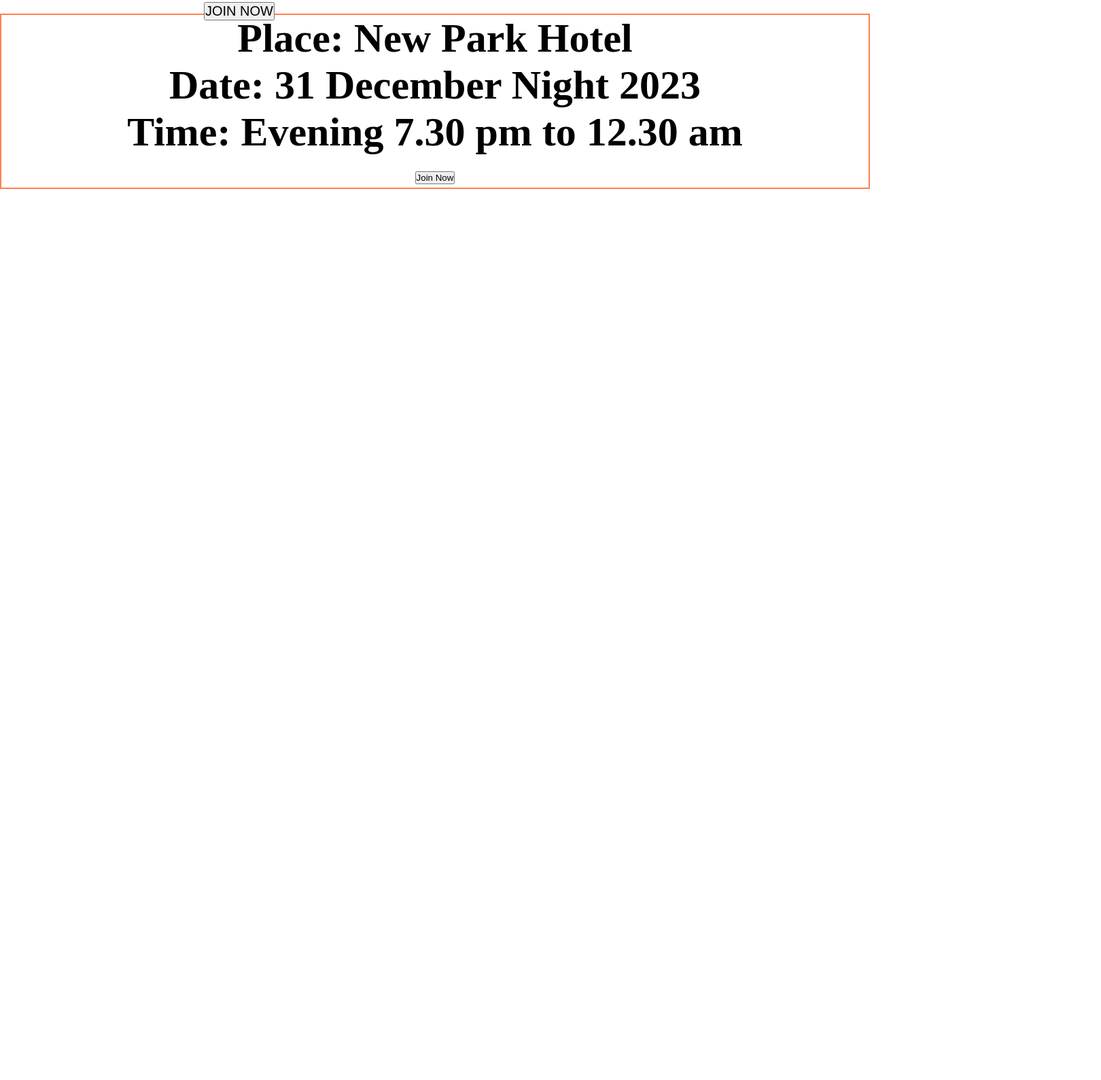
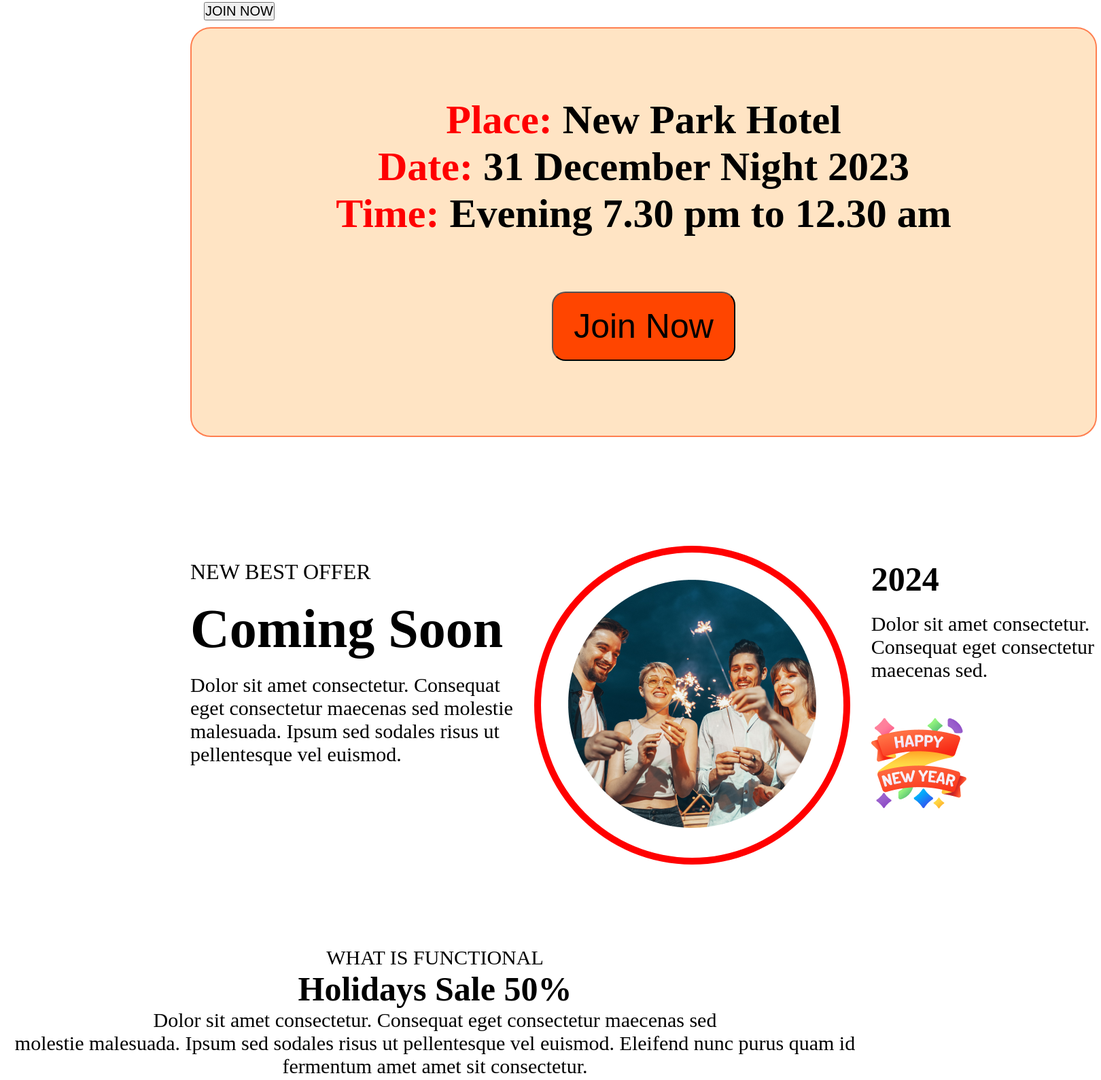
Before and after one commit to ahamedhr4D/assign-1, a plain HTML site: page code/index.html in a window 1280 px wide. Shown: the part 2223-3812 px from the top of the page at 68% size, 1620 px wide, since content can reach past the window. Before the commit the page ends 2501 px from the top, so only its background shows below. Drawn offline with Linux system fonts and the light colour scheme.

Commit message:
added banner

```diff
--- a/code/index.html
+++ b/code/index.html
@@ -51,13 +51,67 @@
 <!-- 3rd banner -->
 <section>
     <div class="span">
-        <h1><span class="Place">Place:</span> New Park Hotel</h1>
-        <h1><span>Date:</span> 31 December Night 2023</h1>
-        <h1><span>Time:</span> Evening 7.30 pm to 12.30 am</h1>
-        <div class="btn-primay"><button>Join Now</button></div>
+        <h1><span class="place">Place:</span> New Park Hotel</h1>
+        <h1><span class="place">Date:</span> 31 December Night 2023</h1>
+        <h1><span class="place">Time:</span> Evening 7.30 pm to 12.30 am</h1>
+        <div ><button class="btn-primay">Join Now</button></div>
     </div>
 </section>
 <!-- 3rd banner end-->
+<!-- offers start-->
+<section>
+    <div class="offers">
+        <div class="bestt">
+            <p id="best">NEW BEST OFFER</p>
+            <h1 id="soon">Coming Soon</h1>
+            <p id="dolor">Dolor sit amet consectetur. Consequat <br> eget consectetur maecenas sed molestie <br> malesuada. Ipsum sed sodales risus ut <br>  pellentesque vel euismod. </p>
+        </div>
+        <div id="img2">
+           <img src="/resources/Ellipse 1.png" alt="">
+        </div>
+        <div class="bis">
+            <h1 id="bis">2024</h1>
+            <p id="son">Dolor sit amet consectetur. <br> Consequat eget consectetur <br> maecenas sed.</p>
+            <img class="gr" src="/resources/Group 96.png" alt="">
+        </div>
+    </div>
+</section>
+<!-- offers end-->
+<!-- funtional section start-->
+<section>
+    <div class="function">
+        <p class="is">WHAT IS FUNCTIONAL</p>
+        <h1 id="sale">Holidays Sale 50%</h1>
+        <p class="is">Dolor sit amet consectetur. Consequat eget consectetur maecenas sed <br>
+            molestie malesuada. Ipsum sed sodales risus ut pellentesque vel euismod. Eleifend nunc purus quam id <br> fermentum amet amet sit consectetur.</p>
+    </div>
+</section>
+<!-- funtional section end-->
+<!-- 50%discount star-->
+<section class="discount">
+    <div id="res">
+       <img src="/resources/Group 44.png" alt="">
+    </div>
+    <div>
+       <img src="/resources/Rectangle 1.png" alt="">
+    </div>
+</section>
+<div id="dara">
+    <img src="/resources/Group 75.png" alt="">
+</div>
+<div class="rect">
+    <img src="/resources/Rectangle 2.png" alt="">
+</div>
+<!-- 50%discount end-->
+<!-- protfolio start-->
+<div class="our">
+    <p class="the">THE BEST GIFTS</p>
+    <h1 id="the">Our Awesome Portfolio</h1>
+    <p class="the">Dolor sit amet consectetur. Consequat eget consectetur maecenas sed molestie malesuada. <br> Ipsum sed sodales risus ut pellentesque vel euismod.  </p>
+</div>
+<!-- protfolio end-->
+
+
     </main>
     <footer>
 
--- a/code/root.css
+++ b/code/root.css
@@ -4,4 +4,5 @@
 *{
     margin: 0;
     padding: 0;
+
 }
--- a/code/style.css
+++ b/code/style.css
@@ -42,6 +42,7 @@
   margin-bottom: 30px;
 
 
+
   /* padding-left: 500px;
   padding-top: 200px; */
   justify-content: space-between;
@@ -72,6 +73,128 @@
 .span{
     text-align: center;
     border: 2px solid coral;
-    margin-top: 60px;
+    margin-top: 80px;
     font-size: 40px;
+    background-color: bisque;
+    width: 1330px;
+    height: fit-content;
+    background-position: center;
+    margin-left: 280px;
+    border-radius: 30px;
+    padding-top: 100px;
+    margin-bottom: 80px ;
+    padding-bottom: 80px;
 }
+.place{
+    color: red;
+}
+.btn-primay{
+    font-size: 50px;
+    margin-top: 80px;
+    padding: 20px 30px;
+    background-color:orangered;
+    border-radius: 20px;
+    margin-bottom: 30px;
+}
+.offers{
+    display: flex;
+    width: 1330px;
+
+    margin-left: 280px;
+    justify-content: space-between;
+    margin-bottom: 60px;
+}
+.bestt{
+    padding-top: 100px;
+    padding-bottom: 100px;
+}
+#best{
+    font-size: xx-large;
+
+}
+#soon{
+    font-size:80px;
+    margin-top: 20px;
+}
+#dolor{
+    font-size: 30px;
+    margin-top: 20px;
+}
+#img2{
+    padding-top: 100px;
+
+    border: 10px solid red;
+    border-radius: 50%;
+    margin-top: 80px;
+    padding:40px 40px;
+    margin-bottom: 60px;
+}
+.bis{
+    padding-top: 100px;
+    text-align: left;
+}
+
+#bis{
+    font-size: 50px;
+}
+#son{
+    font-size: 30px;
+    margin-top: 20px;
+}
+.gr{
+    margin-top: 50px;
+}
+.function{
+    text-align: center;
+    margin-bottom: 300px;
+}
+.is{
+    font-size: 30px;
+}
+#sale{
+    font-size: 50px;
+}
+.discount{
+    display: flex;
+    width: 1330px;
+
+
+   justify-content: end;
+   margin-left: 280px;
+
+}
+#res{
+    padding-top: 30px;
+    margin-right: -100px;
+    border: none;
+
+
+
+
+}
+.rect{
+    margin-top: -280px;
+    width: 1330px;
+    margin-left: 290px;
+    border: none;
+}
+#dara{
+    border: none;
+    width: 1330px;
+    margin-left: 290px;
+    margin-top: -400px;
+}
+.our{
+    width: 1330px;
+    margin-left: 290px;
+    margin-top: 100px;
+    margin-bottom: 30px;
+}
+.the{
+    font-size: 30px;
+    margin-top: 20px;
+}
+#the{
+    font-size: 50px;
+    margin-top: 10px;
+}
```
